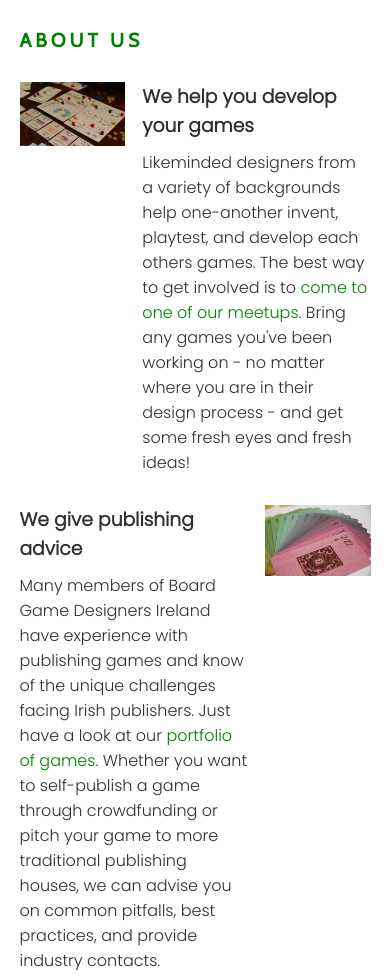
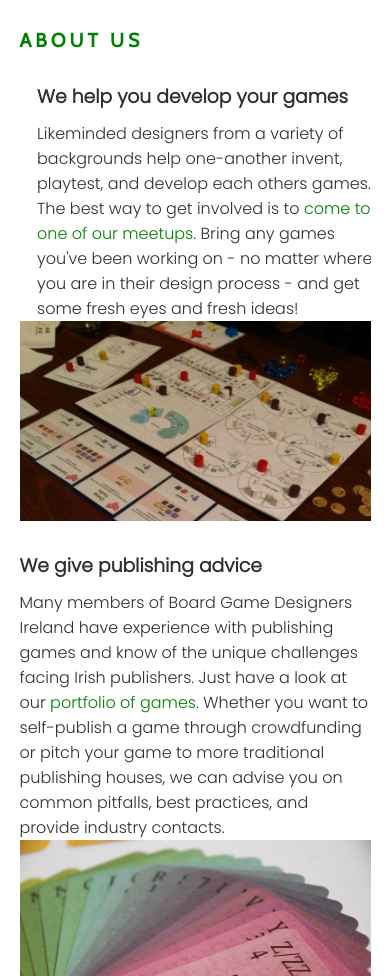
Before and after one commit to robindavidgames/ci-project01, a plain HTML site: page index.html in a window 390 px wide. Shown: the part 1019-1995 px from the top of the page. Drawn offline with nearby package versions, Linux system fonts and the light colour scheme.

Commit message:
Add style rules for screens under 500px.

```diff
--- a/assets/css/style.css
+++ b/assets/css/style.css
@@ -464,3 +464,49 @@ footer a {
         max-width: 90vw;
     }
 }
+
+/* For screens with width 500px and below */
+@media screen and (max-width: 500px) {
+
+    /* Reduce image sizes and margins on games page */
+    .game-text {
+        width: 100%;
+    }
+
+    .game-image-container {
+        width: 100%;
+    }
+
+    .game-image {
+        max-width: 300px;
+    }
+
+    .game-container {
+        padding: 0;
+    }
+
+    /* Stack contents of about section */
+    .right-text {
+        float: none;
+        clear: both;
+        width: 100%;
+    }
+
+    .left-text {
+        float: none;
+        clear: both;
+        width: 100%;
+    }
+
+    .left-about-image-container {
+        width: 100%;
+        float: none;
+        clear: both;
+    }
+
+    .right-about-image-container {
+        width: 100%;
+        float: none;
+        clear: both;
+    }
+}
```
Also changed, not shown: 1 other file.
